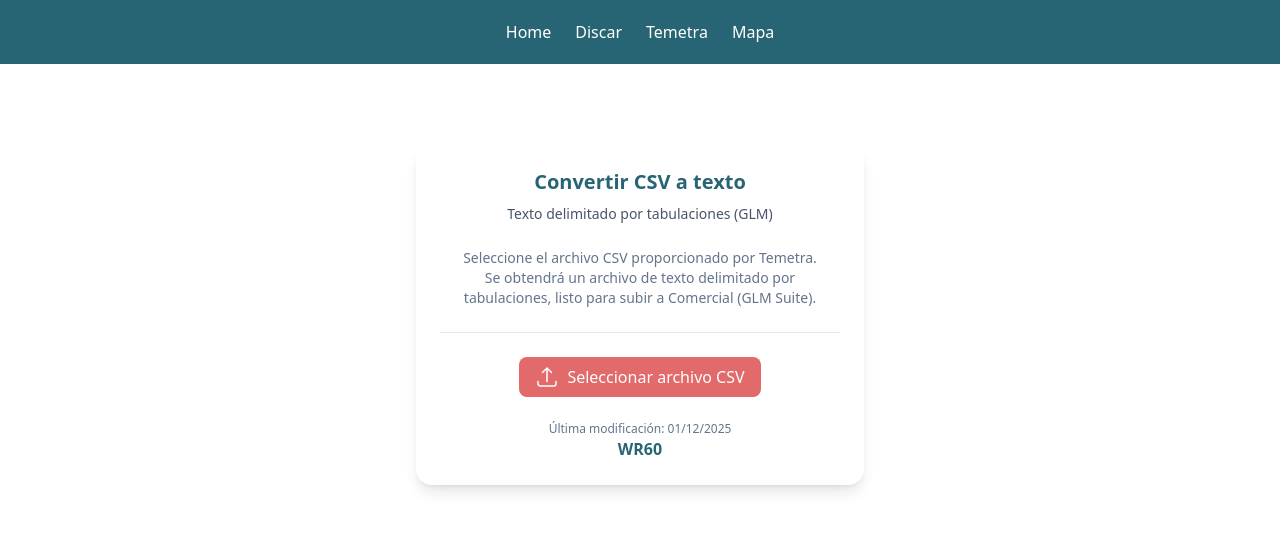
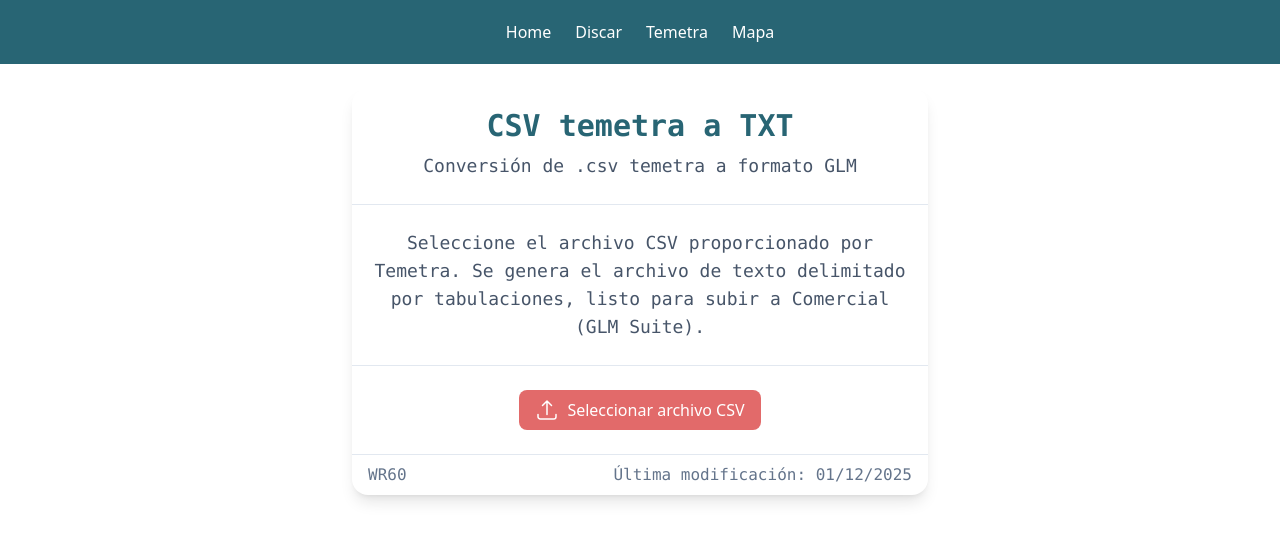
Before and after one commit to ruminahuelwalter/tomaestados, an Angular app: page /temetra in a window 1280 px wide. Shown: the top 540 px of the page. Built offline with nearby package versions, Linux system fonts and the light colour scheme.

Commit message:
mod: boton centrado en componente temetra

```diff
--- a/src/app/components/discar-comercial/discar-comercial.component.html
+++ b/src/app/components/discar-comercial/discar-comercial.component.html
@@ -1,9 +1,9 @@
-<div class="flex items-start justify-center pt-16 ">
+<div class="flex items-start justify-center ">
   <div class="w-full max-w-5xl bg-white rounded-2xl shadow-lg p-6 space-y-6">
 
     <!-- HEADER -->
-    <div class="text-center">
-      <h2 class="text-3xl font-semibold font-mono text-slate-800  ">
+    <div class="text-center pt-5">
+      <h2 class="text-3xl font-semibold font-mono text-[#003366]  ">
         CSV Discar a TXT
       </h2>
       <p class="text-lg text-slate-600 font-mono">
--- a/src/app/components/generar-kml/generar-kml.component.html
+++ b/src/app/components/generar-kml/generar-kml.component.html
@@ -1,8 +1,8 @@
-<div class="flex justify-center items-start p-6 pt-20">
+<div class="flex justify-center items-start">
   <div class="w-full max-w-6xl bg-white rounded-2xl shadow-lg p-6 space-y-6">
 
     <!-- HEADER -->
-    <div class="text-center space-y-2">
+    <div class="text-center space-y-2 pt-5">
       <h2 class="text-2xl font-semibold text-[#2D8953]">
         Convertir TXT a KML / GeoJSON
       </h2>
--- a/src/app/components/temetra-comercial/temetra-comercial.component.html
+++ b/src/app/components/temetra-comercial/temetra-comercial.component.html
@@ -1,19 +1,20 @@
-<div class=" flex items-start pt-20 justify-center p-4">
-  <div class="w-full max-w-md bg-white rounded-2xl shadow-lg p-6 space-y-6">
+<div class=" flex items-start justify-center p-6">
+  <div class="w-full max-w-xl bg-white rounded-2xl shadow-lg space-y-6">
 
     <!-- HEADER -->
-    <div class="text-center space-y-2">
-      <h2 class="text-xl font-semibold text-[#286574]">
-        Convertir CSV a texto
+    <div class="text-center space-y-2 pt-5">
+      <h2 class="text-3xl font-mono font-semibold text-[#286574]">
+        CSV temetra a TXT
       </h2>
-      <p class="text-sm text-slate-600">
-        Texto delimitado por tabulaciones (GLM)
+      <p class="text-lg font-mono text-slate-600">
+        Conversión de .csv temetra a formato GLM
       </p>
     </div>
-     <div class="mt-6 text-center text-sm text-slate-500 px-4">
+    <hr class="border-slate-200" />
+     <div class="mt-6 text-center font-mono text-lg text-slate-600 px-3">
       <p>
         Seleccione el archivo CSV proporcionado por Temetra.
-        Se obtendrá un archivo de texto delimitado por tabulaciones,
+        Se genera el archivo de texto delimitado por tabulaciones,
         listo para subir a Comercial (GLM Suite).
       </p>
 
@@ -47,9 +48,8 @@
 
     <!-- RESULT -->
     <div *ngIf="convertedText" class="space-y-4">
-
       <!-- FILE NAME -->
-      <div class="space-y-1">
+      <div class="space-y-1 p-2">
         <label for="fileName" class="block text-sm font-medium text-slate-700">
           Nombre del archivo
         </label>
@@ -69,33 +69,26 @@
       </div>
 
       <!-- DOWNLOAD -->
+      <div class="justify-center flex">
         <button
           type="button"
           (click)="downloadTxt()"
-        class="w-full inline-flex justify-center items-center gap-2
+          class="  items-center gap-2 flex
                  px-4 py-2 rounded-lg bg-emerald-600 text-white
-               hover:bg-emerald-700 transition"
+                 hover:bg-emerald-700 transition p-2"
         >
           <svg xmlns="http://www.w3.org/2000/svg" fill="none" viewBox="0 0 24 24" stroke-width="1.5" stroke="currentColor" class="size-6">
             <path stroke-linecap="round" stroke-linejoin="round" d="M3 16.5v2.25A2.25 2.25 0 0 0 5.25 21h13.5A2.25 2.25 0 0 0 21 18.75V16.5M16.5 12 12 16.5m0 0L7.5 12m4.5 4.5V3" />
           </svg>
           Descargar TXT
         </button>
+
+      </div>
     </div>
 
-
-
-
-
     <!-- FOOTER -->
-   <div class="mt-4 text-center">
-     <p class="text-xs text-slate-500">
-       Última modificación: 01/12/2025
-      </p>
-      <h2 class="text-base font-semibold text-[#286574]">WR60</h2>
+    <div class="pr-4 py-2 px-4 border-t border-slate-200 text-base text-slate-500 flex justify-between font-mono">
+      <span>WR60</span>
+      <span>Última modificación: 01/12/2025</span>
     </div>
-
-
 </div>
-
-</div>
```
Lines whose indentation alone changed are shown as unchanged.
